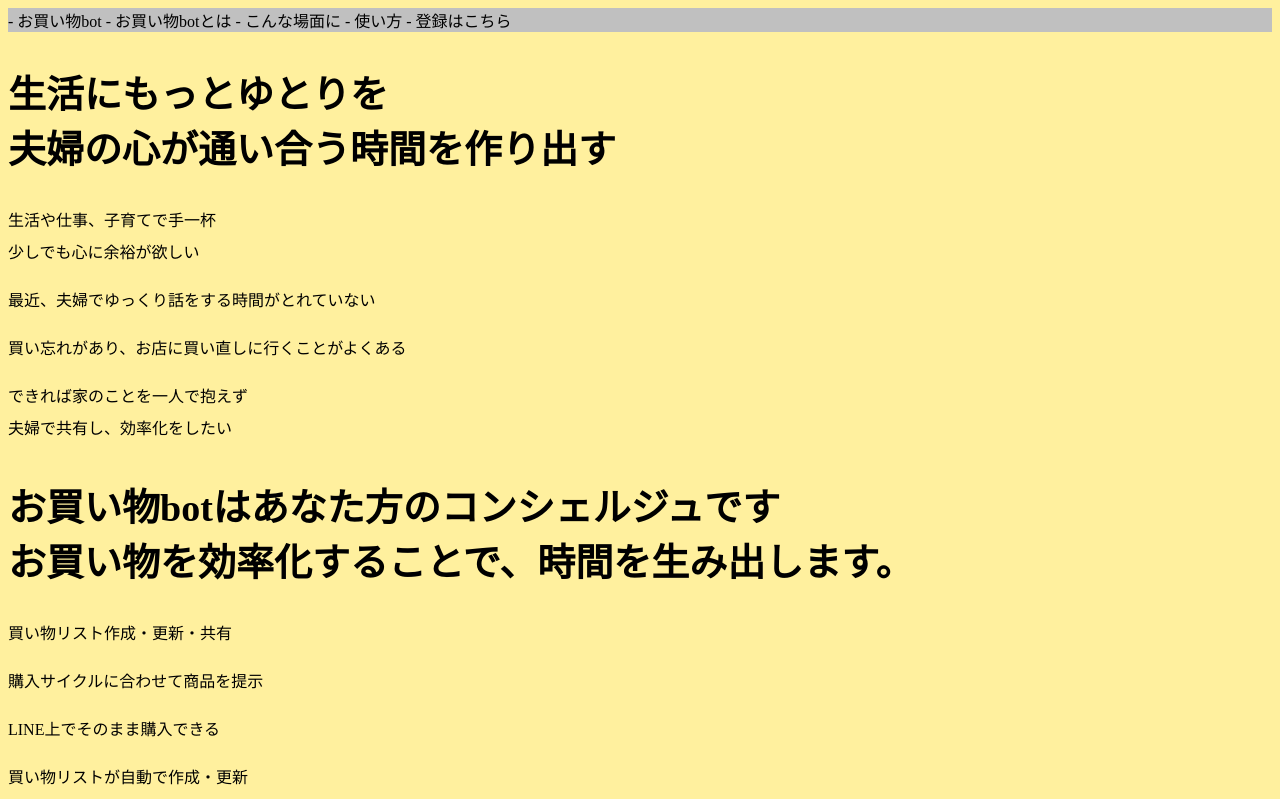
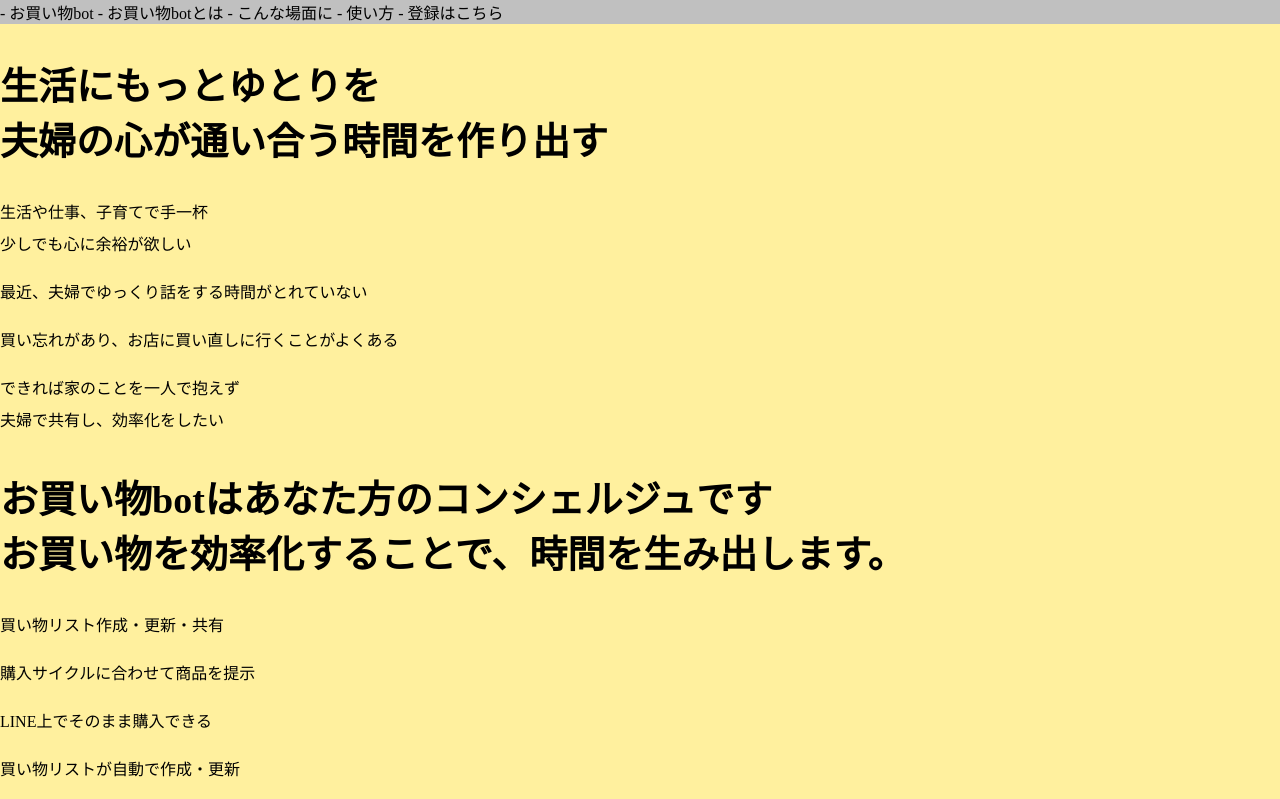
Before and after one commit to masatakashida/planet_space_company, a plain HTML site: page index.html in a window 1280 px wide. Shown: the top 799 px of the page. Drawn offline with Linux system fonts and the light colour scheme.

Commit message:
marginを0に設定

```diff
--- a/main.css
+++ b/main.css
@@ -1,5 +1,10 @@
 @charset "UTF-8";
-nav {background: silver;}
+body {
+  margin: 0
+}
+nav {
+  background: silver;
+   }
 body {font-family: Meiryo;
       background-color: #fff09e}
 h1 {font-size: 38px;}
```
